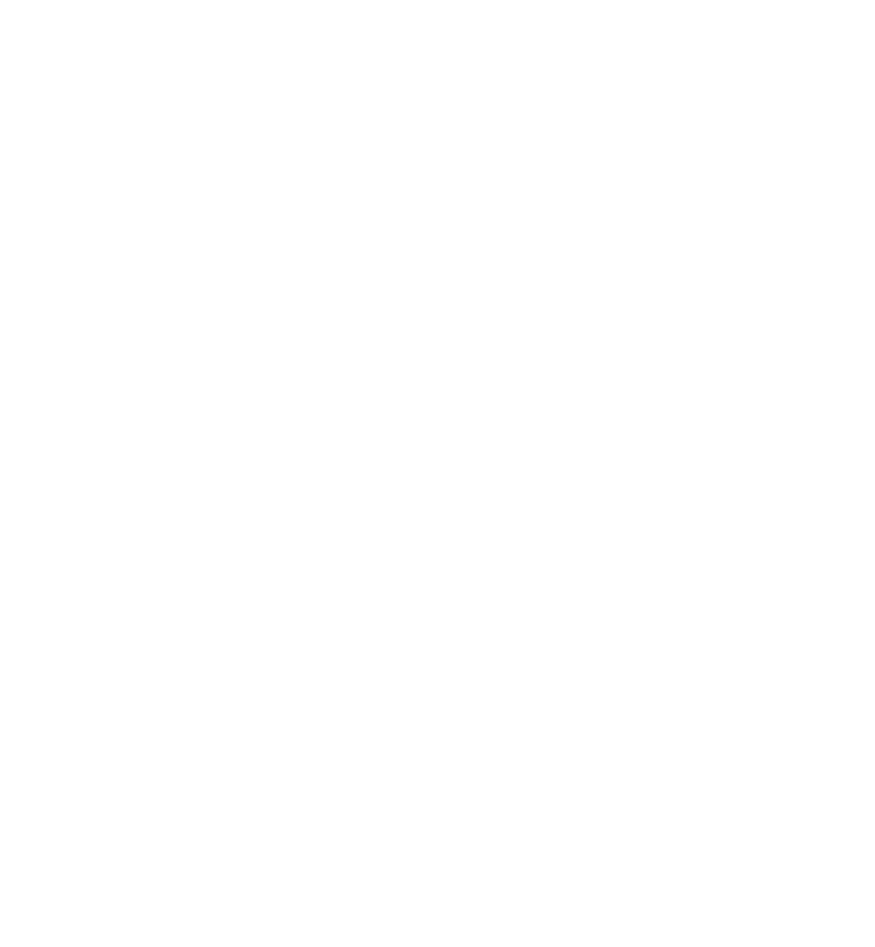
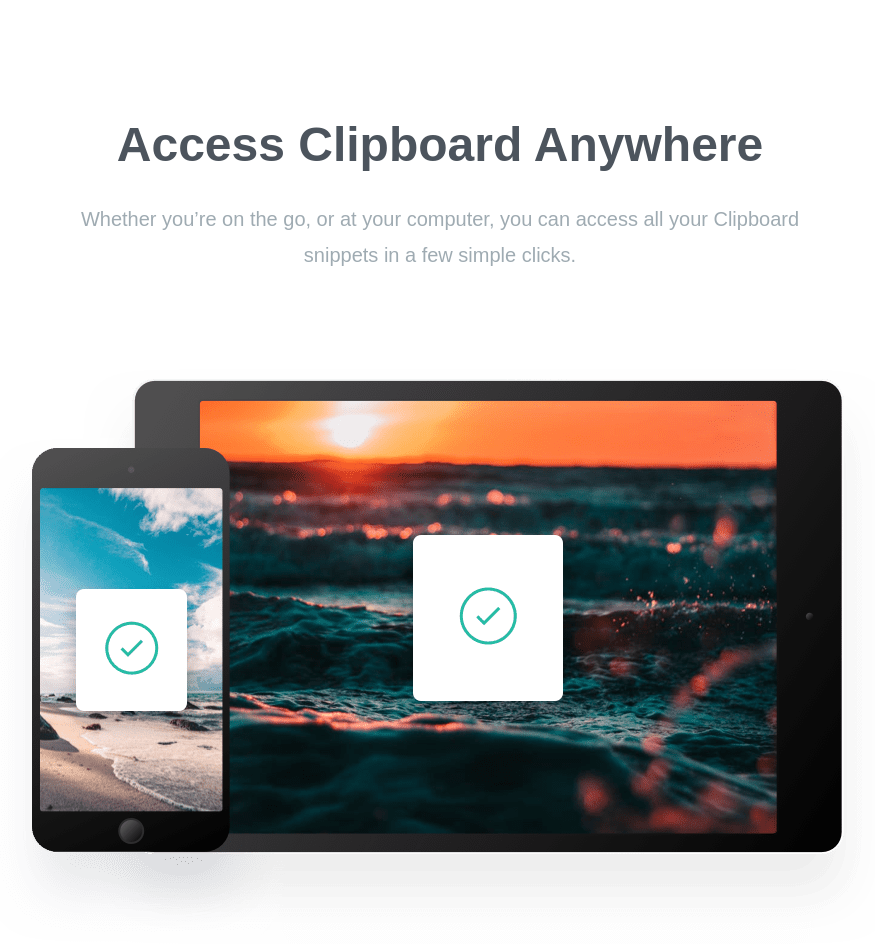
Before and after one commit to Taraskiiin/clipboard-next, a Next.js app: page / in a window 1280 px wide. Shown: the part 2000-2947 px from the top of the page, without its empty margins (200-1075 px from the left). Before the commit the page ends 2041 px from the top, so only its background shows below. Built offline with nearby package versions, Linux system fonts and the light colour scheme; a web font is replaced by a local one.

Commit message:
feat(UI): implemented access-section

```diff
--- /dev/null
+++ b/components/access/index.tsx
@@ -0,0 +1,20 @@
+import React from 'react';
+
+export default function Access() {
+	return (
+		<section>
+			<div className='section-container my-20'>
+				<h3>Access Clipboard Anywhere</h3>
+				<p className='max-w-3xl mx-auto leading-9 text-center text-grayishBlue mb-24 text-xl'>
+					Whether you’re on the go, or at your computer, you can access all your
+					Clipboard snippets in a few simple clicks.
+				</p>
+				<img
+					src='assets/image-devices.png'
+					alt='apple-devices'
+					className='mx-auto'
+				/>
+			</div>
+		</section>
+	);
+}
--- a/pages/index.tsx
+++ b/pages/index.tsx
@@ -9,6 +9,7 @@
 import Hero from '@/components/hero';
 import Snippets from '@/components/snippets';
 import Features from '@/components/features';
+import Access from '@/components/access';
 
 export default function Home() {
 	return (
@@ -20,6 +21,7 @@
 				<Hero />
 				<Snippets />
 				<Features />
+				<Access />
 			</main>
 		</>
 	);
```
